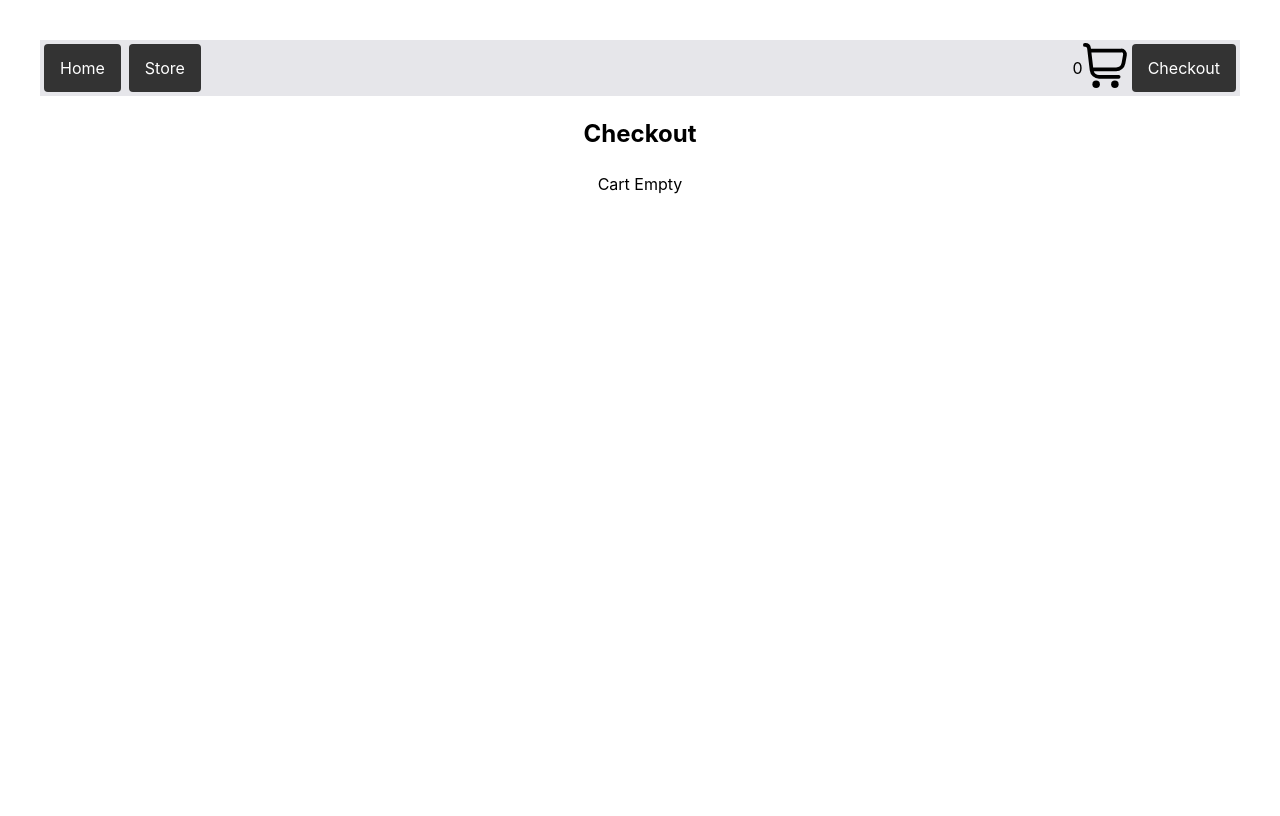
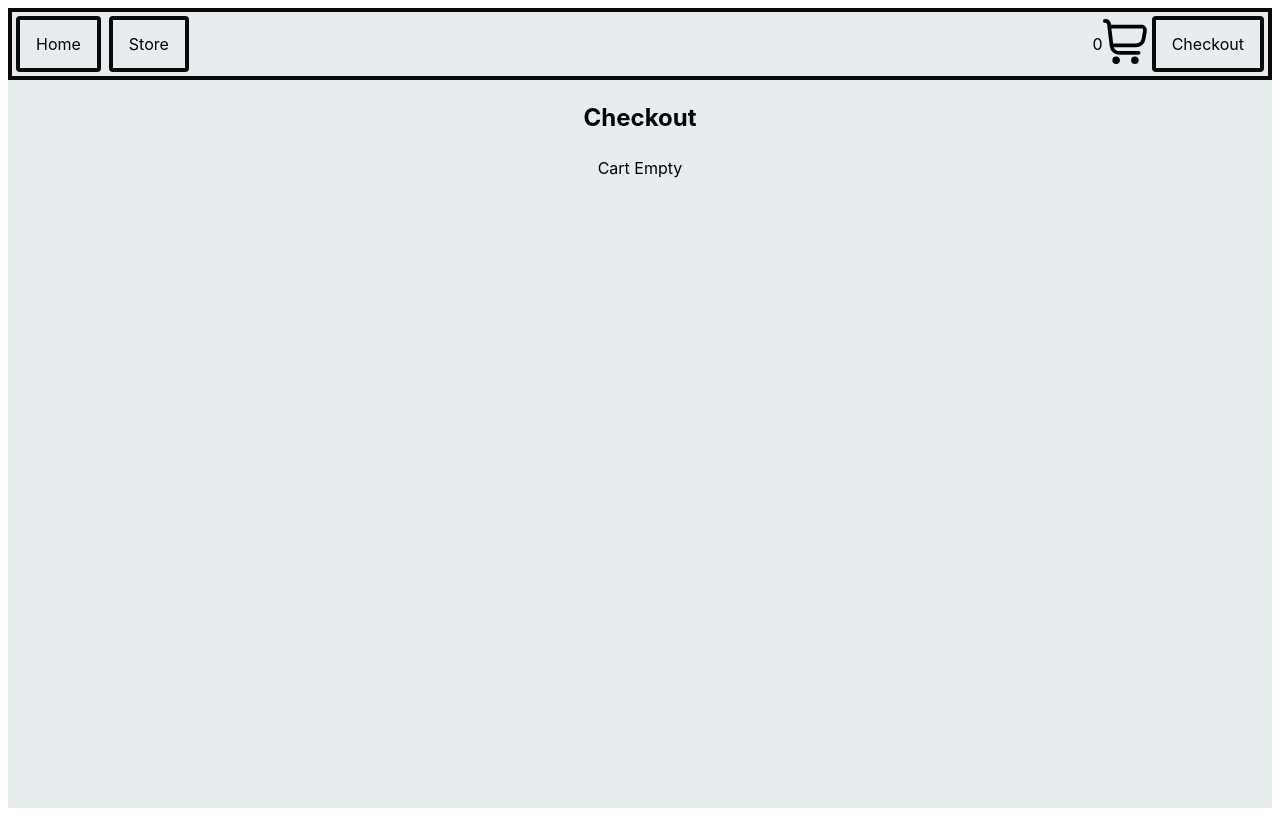
Before and after one commit to Feud-Rose/react-shopping-cart, a React (Vite) app: page /Checkout in a window 1280 px wide. Built offline with nearby package versions, Linux system fonts and the light colour scheme.

Commit message:
feat: add css and remove console.logs

```diff
--- a/src/App.css
+++ b/src/App.css
@@ -1,6 +1,8 @@
 #root {
-  max-width: 1280px;
-  margin: 0 auto;
-  padding: 2rem;
+  width: 100%;
+  min-height: 100vh;
+  height: 100%;
+  margin: 0;
   text-align: center;
+  background-color: #e7ecef;
 }
--- a/src/components/Checkout/Checkout.jsx
+++ b/src/components/Checkout/Checkout.jsx
@@ -9,11 +9,12 @@ import HandleTotalDiv from "./HandleTotalDiv";
 const StoreDiv = styled.div`
 display: flex;
 width:90%;
+max-width:1200px;
 margin: 1em auto;
 `;
 
 const CartDiv = styled.div`
-background-color: #0C1B33;
+background-color: #0A5C57;
 max-width:700px;
 margin: 1em;
 `;
--- a/src/components/Checkout/HandleTotalDiv.jsx
+++ b/src/components/Checkout/HandleTotalDiv.jsx
@@ -24,7 +24,6 @@ export default function HandleTotalDiv() {
         useEffect(() => {
         const temptTotal = cart.userCart.reduce(
             (oldTotal, newTotal) => oldTotal + (newTotal.price * newTotal.quantity), 0);
-            console.log(totals.subtotal)
         const roundedSubTotal = temptTotal.toFixed(2)
         setTotals(prevState => ({
             ...prevState,
@@ -38,7 +37,6 @@ export default function HandleTotalDiv() {
 
     const handleTaxes = () => {
         useEffect(() => {
-        console.log(totals)
         const tax =+totals.subtotal * 0.05
         const roundedTax = tax.toFixed(2)
         setTotals(prevState => ({
--- a/src/components/GetProducts/GetProducts.jsx
+++ b/src/components/GetProducts/GetProducts.jsx
@@ -7,13 +7,13 @@ const StoreProductsDiv = styled.div`
   min-width: 230px;
   max-width: 95%;
   padding: 0.75em 1em;
-  background-color: #333333;
+  background-color: #c0c0c0;
   display: flex;
   flex-flow: row wrap ;
   text-decoration: none;
   border-radius: .25em;
-  margin:0.25em;
-
+  margin:auto;
+  border: solid #0A0A0A 0.25em;
 
 `;
 
@@ -23,7 +23,7 @@ const ProductCardDiv = styled.div`
   max-width: 300px;
   height:200px;
   padding: 0.75em 1em;
-  background-color: #e6e6ea;
+  background-color: #FFFFFF;
   display: grid;
   grid-template-rows: 50px 100px 50px;
   grid-template-columns: auto auto;
@@ -50,9 +50,8 @@ overflow: hidden;
 const ImagePreview = styled.img`
 max-height:auto;
 max-width:80px;
-border: solid black 3px;
-border-radius: 10%;
-padding:2px;
+
+
 `;
 const StyledPrice = styled.p`
 grid-area: 3/1;
--- a/src/components/NavBar/NavBar.jsx
+++ b/src/components/NavBar/NavBar.jsx
@@ -8,12 +8,13 @@ import { CartCountContext } from "../ShoppingCart/CartCountContext";
 
 const StyledLink = styled(Link)`
   padding: 0.75em 1em;
-  background-color: #333333;
-  color: white;
+  background-color: ;
+  color: black;
   display: inline-flex;
   text-decoration: none;
   border-radius: .25em;
   margin:0.25em;
+  border: solid #0A0A0A 0.25em;
   &:hover {
   background-color: #11109c;
   }
@@ -33,7 +34,8 @@ const CartLink = styled(StyledLink)`
 const StyledDiv = styled.div`
     text-align: center;
     display:flex;
-    background-color: #e6e6ea;
+    background-color: #e7ecef;
+    border: solid #0A0A0A 0.25em;
     max-width: 100%;
 
 `;
@@ -45,8 +47,7 @@ const StyledDiv = styled.div`
 export default function NavBar(props){
 const cart = useContext(CartContext)
 const count = useContext(CartCountContext)
-console.log(count)
-console.log(cart)
+
     return (
 
           <StyledDiv role="navigation">
```
